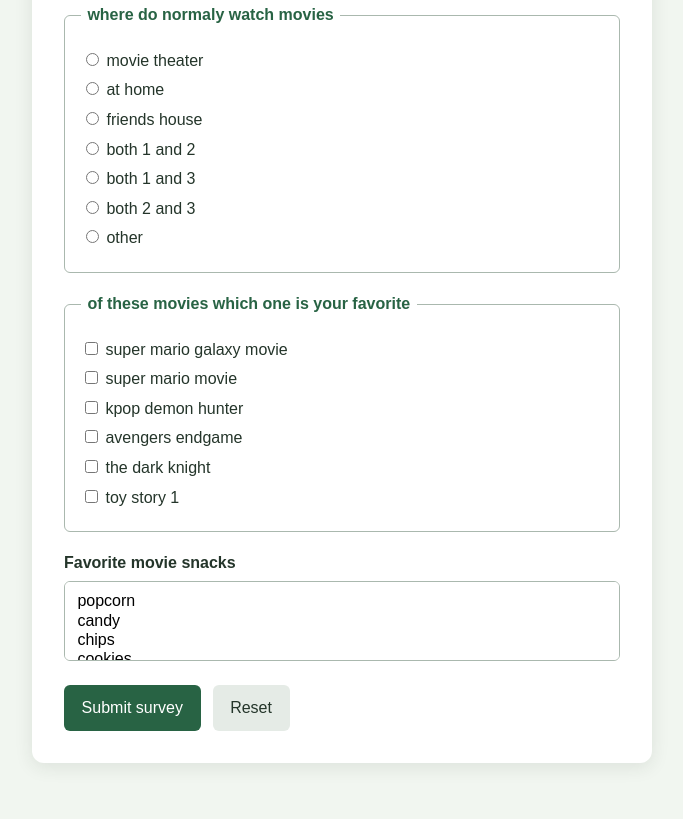
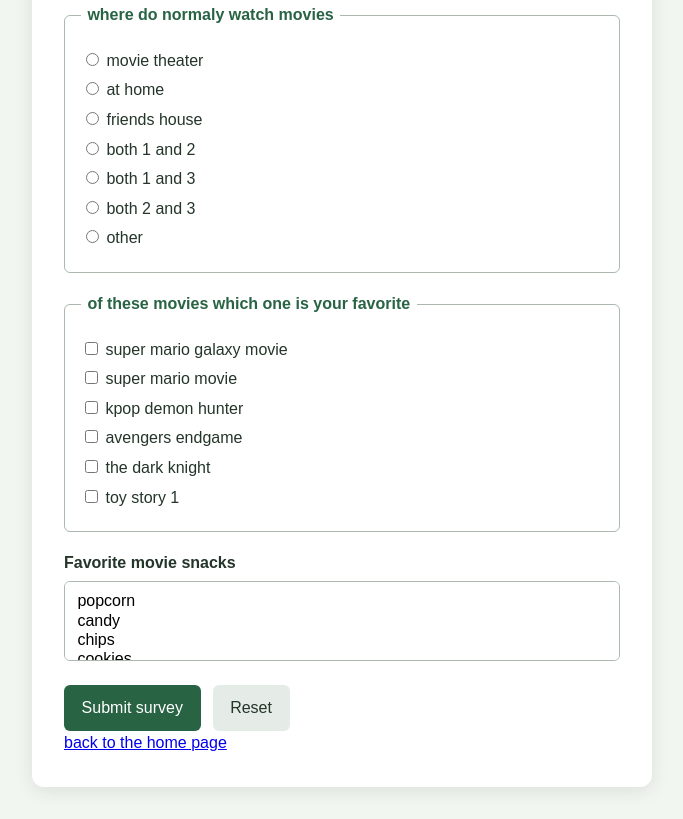
Before and after one commit to isaackirkman20-tech/isaackirkman20-tech.github.io, a plain HTML site: page checkboxes.html in a window 1280 px wide. Shown: the part 512-1331 px from the top of the page, without its empty margins (298-981 px from the left). Before the commit the page ends 1307 px from the top, so only its background shows below. Drawn offline with Linux system fonts and the light colour scheme.

Commit message:
Add link to return to home page
Added a link to return to the home page.

```diff
--- a/checkboxes.html
+++ b/checkboxes.html
@@ -155,6 +155,7 @@
         <button type="reset">Reset</button>
       </div>
     </form>
+	<a href="index.html"> back to the home page</a>
   </main>
 </body>
 </html>
```
